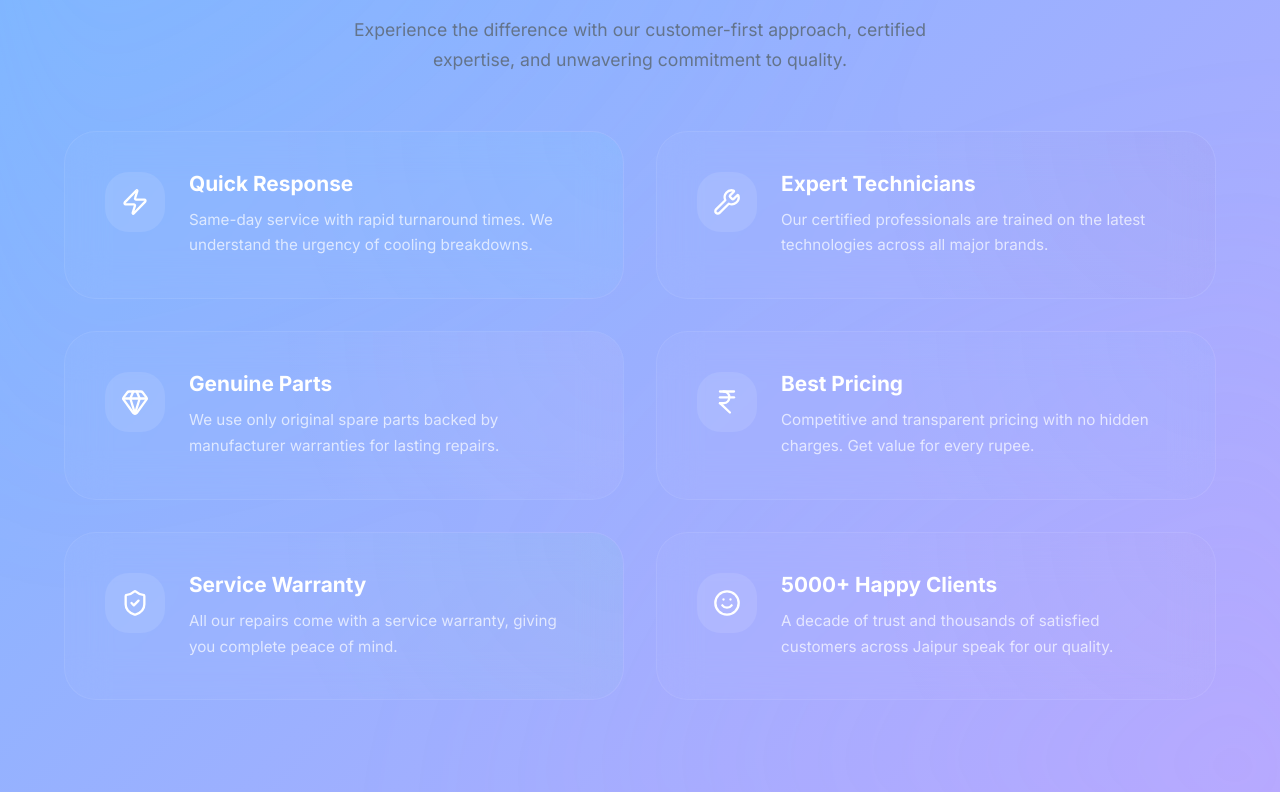
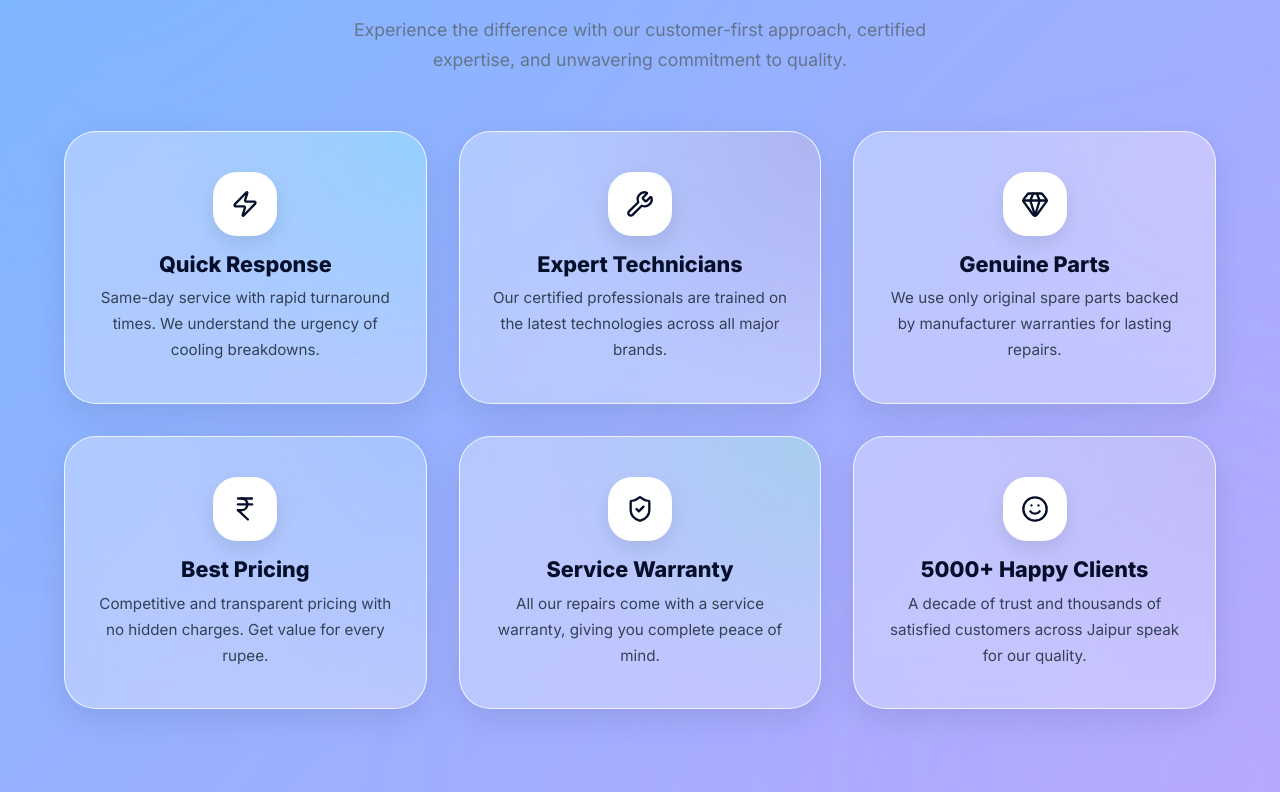
Before and after one commit to Eshbanoliver/a2z-cooling-website-showcase, a React (Vite) app: page / in a window 1280 px wide. Shown: the part 6248-7040 px from the top of the page. Built offline with nearby package versions, Linux system fonts and the light colour scheme.

Commit message:
homepage core values  card

```diff
--- a/src/index.css
+++ b/src/index.css
@@ -1560,13 +1560,19 @@ h1, h2, h3, h4, h5, h6 {
   100% { transform: scale(1.2) translate(5%, 5%); }
 }
 
+.wcu-vibrant-section .section-title {
+  text-align: center;
+}
+
 .wcu-vibrant-section .section-description {
   color: rgba(255, 255, 255, 0.7);
+  margin-left: auto;
+  margin-right: auto;
 }
 
 .wcu-vibrant-grid {
   display: grid;
-  grid-template-columns: repeat(2, 1fr);
+  grid-template-columns: repeat(3, 1fr);
   gap: 32px;
   position: relative;
   z-index: 1;
@@ -1574,16 +1580,19 @@ h1, h2, h3, h4, h5, h6 {
 
 .wcu-vibrant-card {
   position: relative;
-  padding: 40px;
-  background: rgba(255, 255, 255, 0.03);
+  padding: 40px 30px;
+  background: rgba(255, 255, 255, 0.3);
   backdrop-filter: blur(20px);
-  border: 1px solid rgba(255, 255, 255, 0.08);
+  border: 1px solid rgba(255, 255, 255, 0.8);
   border-radius: var(--radius-2xl);
   display: flex;
-  gap: 24px;
-  align-items: flex-start;
+  flex-direction: column;
+  gap: 16px;
+  align-items: center;
+  text-align: center;
   transition: all 0.5s cubic-bezier(0.2, 1, 0.3, 1);
   overflow: hidden;
+  box-shadow: 0 10px 30px rgba(5, 15, 42, 0.1);
 }
 
 .wcu-color-1 { --wcu-accent: #00f2fe; }
@@ -1601,7 +1610,7 @@ h1, h2, h3, h4, h5, h6 {
   width: 100%;
   height: 100%;
   background: radial-gradient(circle at top right, var(--wcu-accent), transparent 60%);
-  opacity: 0.05;
+  opacity: 0.15;
   transition: var(--transition);
   z-index: 0;
 }
@@ -1610,7 +1619,7 @@ h1, h2, h3, h4, h5, h6 {
   position: absolute;
   top: 0;
   left: 0;
-  width: 4px;
+  width: 6px;
   height: 100%;
   background: var(--wcu-accent);
   opacity: 0;
@@ -1619,13 +1628,13 @@ h1, h2, h3, h4, h5, h6 {
 
 .wcu-vibrant-card:hover {
   transform: translateY(-8px);
-  background: rgba(255, 255, 255, 0.06);
-  border-color: rgba(255, 255, 255, 0.2);
-  box-shadow: 0 20px 40px rgba(0, 0, 0, 0.4), 0 0 20px rgba(255, 255, 255, 0.05);
+  background: rgba(255, 255, 255, 0.5);
+  border-color: rgba(255, 255, 255, 1);
+  box-shadow: 0 20px 40px rgba(5, 15, 42, 0.15), 0 0 20px rgba(255, 255, 255, 0.5);
 }
 
 .wcu-vibrant-card:hover::before {
-  opacity: 0.15;
+  opacity: 0.3;
 }
 
 .wcu-vibrant-card:hover .wcu-card-accent {
@@ -1634,22 +1643,23 @@ h1, h2, h3, h4, h5, h6 {
 
 .wcu-icon-wrapper {
   position: relative;
-  width: 60px;
-  height: 60px;
-  min-width: 60px;
-  background: rgba(255, 255, 255, 0.1);
+  width: 64px;
+  height: 64px;
+  min-width: 64px;
+  background: var(--white);
   border-radius: var(--radius-xl);
   display: flex;
   align-items: center;
   justify-content: center;
-  color: var(--white);
+  color: var(--navy);
   z-index: 1;
   transition: var(--transition);
+  box-shadow: 0 8px 20px rgba(5, 15, 42, 0.1);
 }
 
 .wcu-vibrant-card:hover .wcu-icon-wrapper {
   background: var(--wcu-accent);
-  color: #051024;
+  color: var(--white);
   transform: scale(1.1) rotate(5deg);
 }
 
@@ -1659,16 +1669,16 @@ h1, h2, h3, h4, h5, h6 {
 }
 
 .wcu-title {
-  font-size: 1.3rem;
-  font-weight: 700;
-  color: var(--white);
-  margin-bottom: 10px;
+  font-size: 1.35rem;
+  font-weight: 800;
+  color: var(--navy);
+  margin-bottom: 8px;
 }
 
 .wcu-desc {
   font-size: 0.95rem;
   line-height: 1.7;
-  color: rgba(255, 255, 255, 0.7);
+  color: var(--gray-700);
 }
 
 /* ===== CTA SECTION ===== */
```
